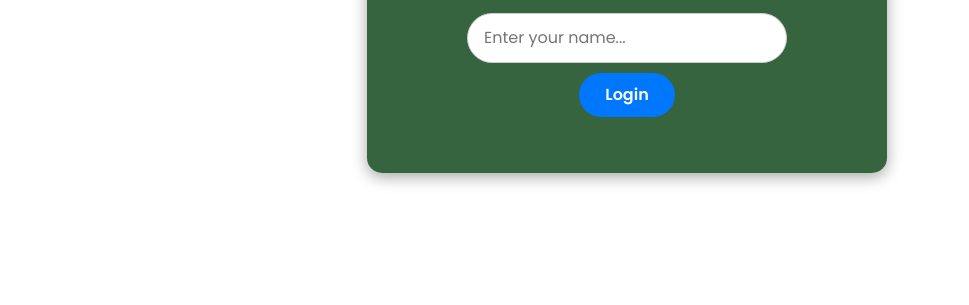
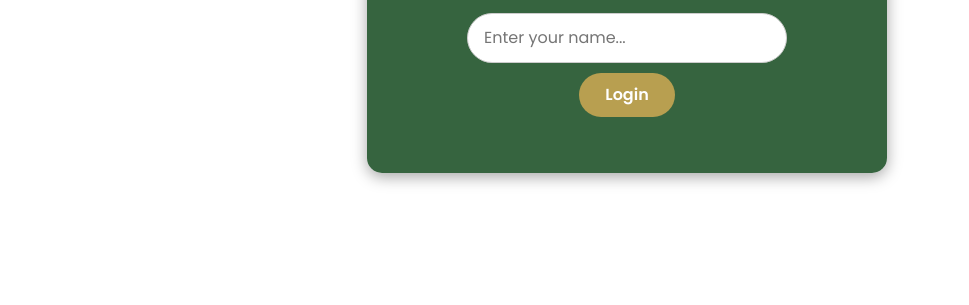
Before and after one commit to Spartiality/Web-JAMAS, a plain HTML site: page vote.html in a window 1280 px wide. Shown: the part 495-800 px from the top of the page, without its empty margins (13-982 px from the left). Drawn offline with Linux system fonts and the light colour scheme; a script that the page names is missing.

Commit message:
Update vote.html

```diff
--- a/vote.html
+++ b/vote.html
@@ -77,7 +77,7 @@
       padding: 10px 26px;
       font-weight: 600;
       color: #fff;
-      background-color: #0077ff;
+      background-color: #b89f50;
       border: none;
       border-radius: 25px;
       cursor: pointer;
@@ -85,7 +85,7 @@
     }
 
     .oval-button:hover {
-      background-color: #005fcc;
+      background-color: #94803d;
     }
 
     .candidate-grid {
```
